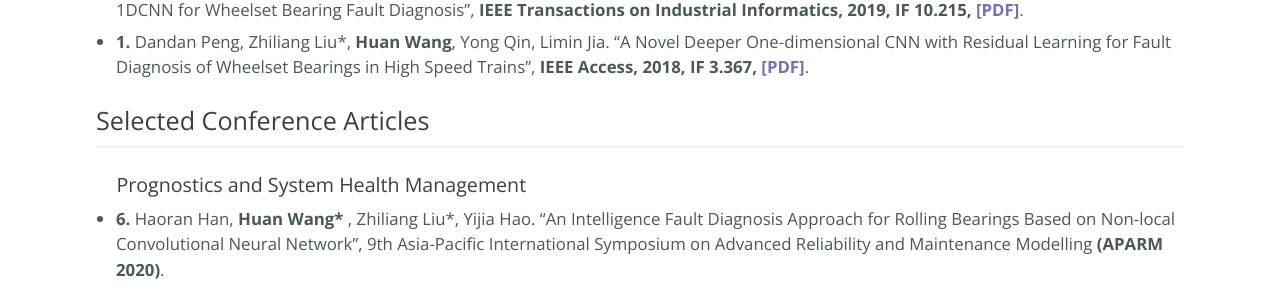
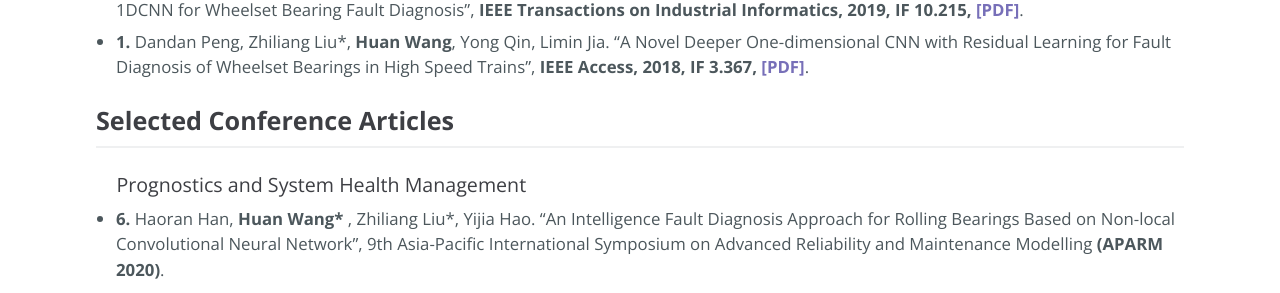
Before and after one commit to WH-HuanWang/WH-HuanWang.github.io, a Jekyll site: the page built from index.md, in a window 1280 px wide. Shown: the part 1618-1911 px from the top of the page. Built offline with Jekyll 4.4.1, drawn with Linux system fonts in a browser that asks for light colours.

```diff
--- a/index.md
+++ b/index.md
@@ -56,7 +56,7 @@ B.S. Mechanical design, manufacturing and automation, School of mechanical and e
 * <b>1. </b>Dandan Peng, Zhiliang Liu*, <b>Huan Wang</b>, Yong Qin, Limin Jia. "A Novel Deeper One-dimensional CNN with Residual Learning for Fault Diagnosis of Wheelset Bearings in High Speed Trains", <b>IEEE Access, 2018, IF 3.367, [[PDF]](https://ieeexplore.ieee.org/document/8584445)</b>.
 
 
-## Selected Conference Articles
+## <b>Selected Conference Articles</b>
 * * *
 ### &nbsp;&nbsp;&nbsp; Prognostics and System Health Management
 
```
